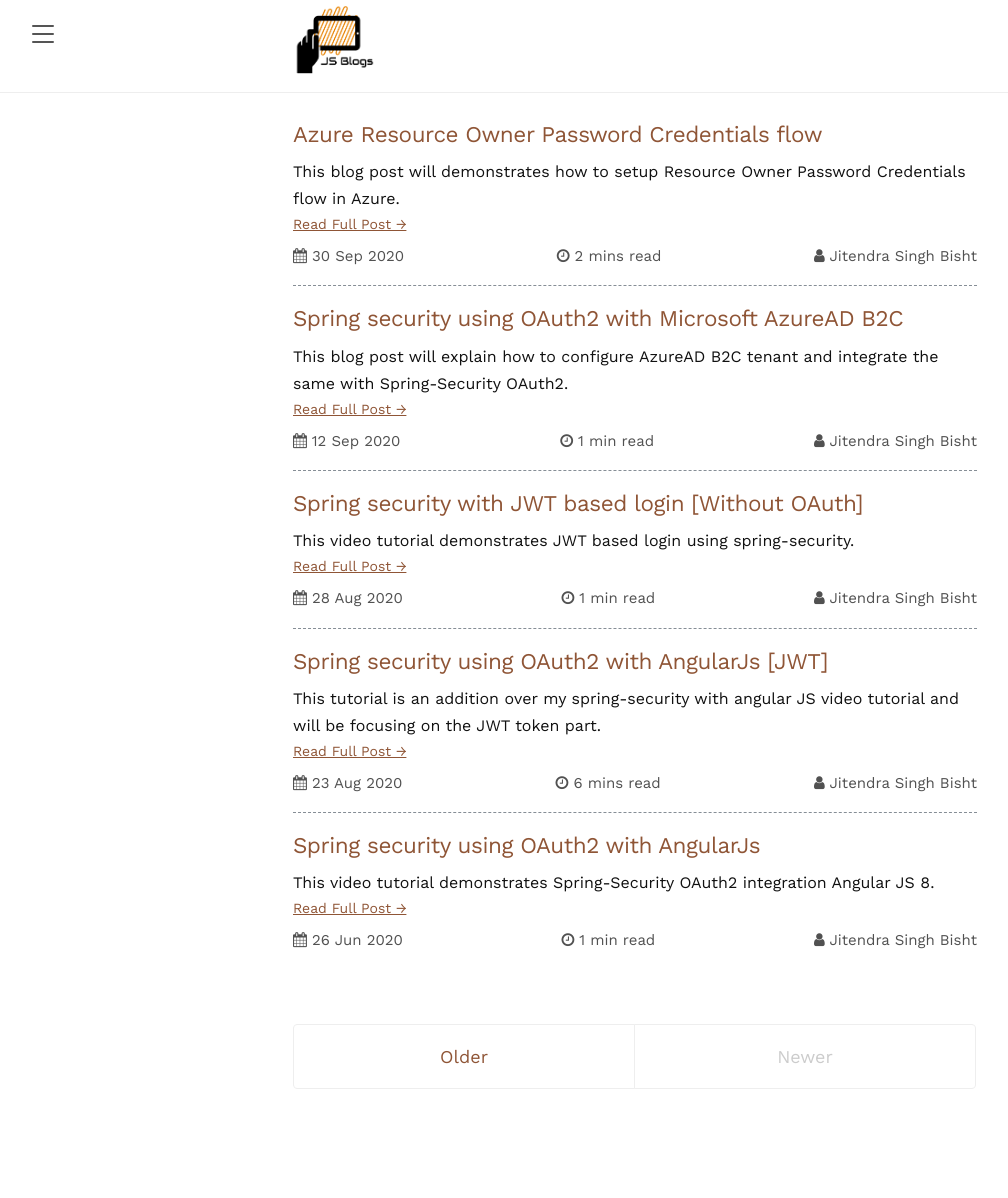
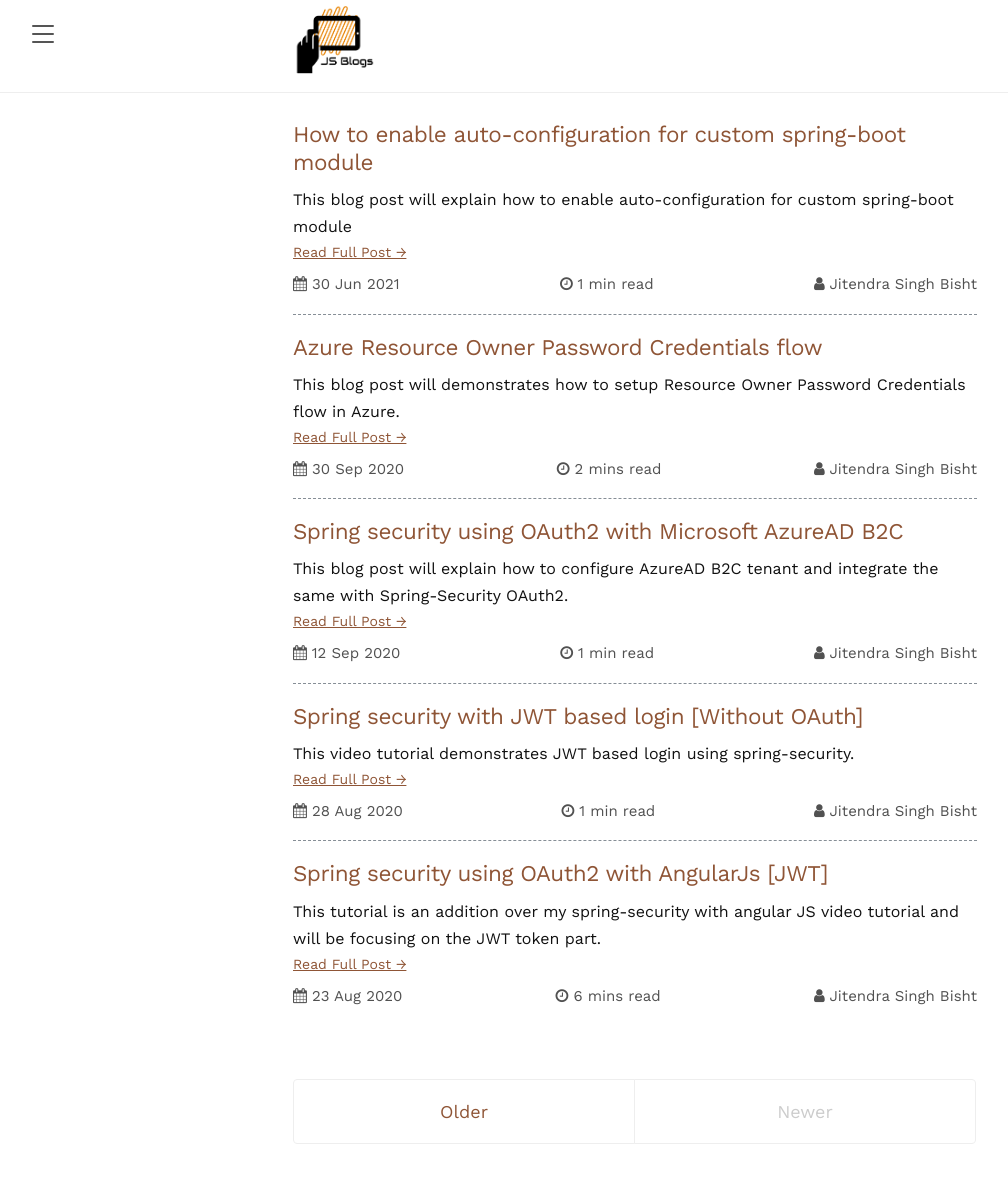
Before and after one commit to jsblogs/jsblogs.github.io, a Jekyll site: the page built from index.html, in a window 1280 px wide. Shown: the whole page, without its empty margins (5-1013 px from the left). Built offline with Jekyll 4.4.1, drawn with Linux system fonts in a browser that asks for light colours; nearby versions of some CDN libraries; the list of posts is cut into pages by our own code; before the commit the page ends 1143 px from its top, so only the background shows below that.

Commit message:
New blog added

```diff
--- a/_includes/head.html
+++ b/_includes/head.html
@@ -23,7 +23,7 @@
   <link href="https://maxcdn.bootstrapcdn.com/font-awesome/4.6.3/css/font-awesome.min.css" rel="stylesheet">
 
   <link rel="jsblog" sizes="144x144" href="{{ '/public/images/favicon.png' | absolute_url }}">
-  <link rel="shortcut icon" href="{{ '/public/images/favicon.png' | absolute_url }}">
+  <link rel="shortcut icon" href="{{ '/public/images/jsblogs.png' | absolute_url }}">
 
   <link rel="alternate" type="application/rss+xml" title="RSS" href="{{ '/atom.xml' | absolute_url }}">
 
--- /dev/null
+++ b/_posts/spring/2021-06-30-Spring-boot-auto-configuration-tutorial.md
@@ -0,0 +1,45 @@
+---
+layout: post
+identifier: Use auto-configuration in Spring Boot
+title: How to enable auto-configuration for custom spring-boot module
+status: published
+type: post
+published: true
+comments: true
+category: spring
+tags: [java, springboot, spring]
+date: 2021-06-30T00:00:00-04:00
+comments: true
+share: true
+excerpt: This blog post will explain how to enable auto-configuration for custom spring-boot module
+image: cards/auto-config-spring-boot.jpg
+---
+<style nonce="jsbl0g5">
+.videoWrapper {
+    position: relative;
+    padding-bottom: 56.25%; /* 16:9 */
+    padding-top: 25px;
+    height: 0;
+}
+.videoWrapper iframe {
+    position: absolute;
+    top: 0;
+    left: 0;
+    width: 100%;
+    height: 100%;
+}
+</style>
+
+* [Introduction](#intro)
+* [Video Tutorial](#tutorial)
+
+## Introduction <a name="intro"></a>
+There might be the use-cases when you create one common component in spring boot project and share that component with
+ other services. This video tutorial will guide you how to create shareable component which enable auto-configuration and
+ register all the beans in spring context.
+
+
+## Video Tutorial <a name="tutorial"></a>
+<div class="videoWrapper">
+    <iframe width="560" height="315" src="https://www.youtube.com/embed/CAWB17bmuRM" title="YouTube video player" frameborder="0" allow="accelerometer; autoplay; clipboard-write; encrypted-media; gyroscope; picture-in-picture" allowfullscreen></iframe>
+</div>
```
Also changed, not shown: public/images/cards/auto-config-spring-boot.jpg (added).
